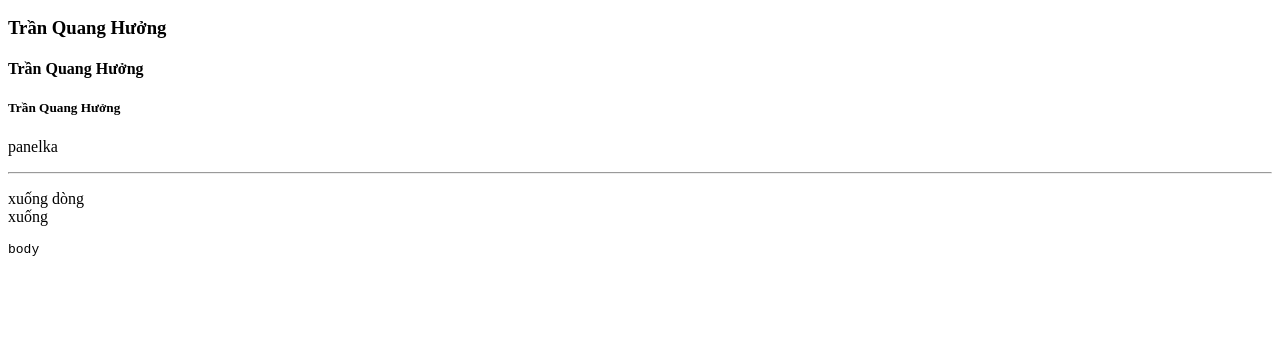
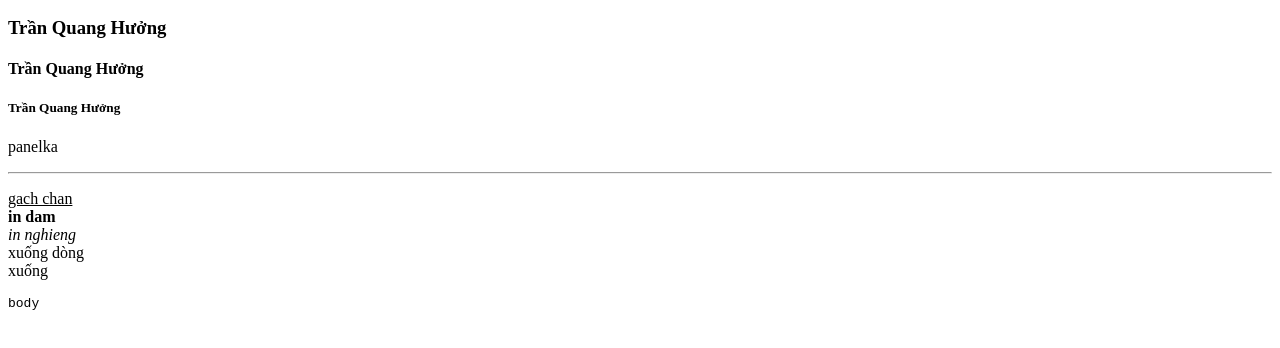
Before and after one commit to huongtrandev/buoi4demo, a plain HTML site: page index.html in a window 1280 px wide. Shown: the part 110-458 px from the top of the page. Drawn offline with Linux system fonts and the light colour scheme.

Commit message:
the u i b

```diff
--- a/index.html
+++ b/index.html
@@ -16,7 +16,7 @@
     <h5>Trần Quang Hưởng</h5>
     <p>panelka</p>
     <hr>
-    <p>xuống dòng <br> xuống</p>
+    <p> <u> gach chan</u> <br> <b>in dam</b> <br> <i>in nghieng</i> <br> xuống dòng <br> xuống</p>
     <pre>body </pre>
 </body>
 </html>
```
